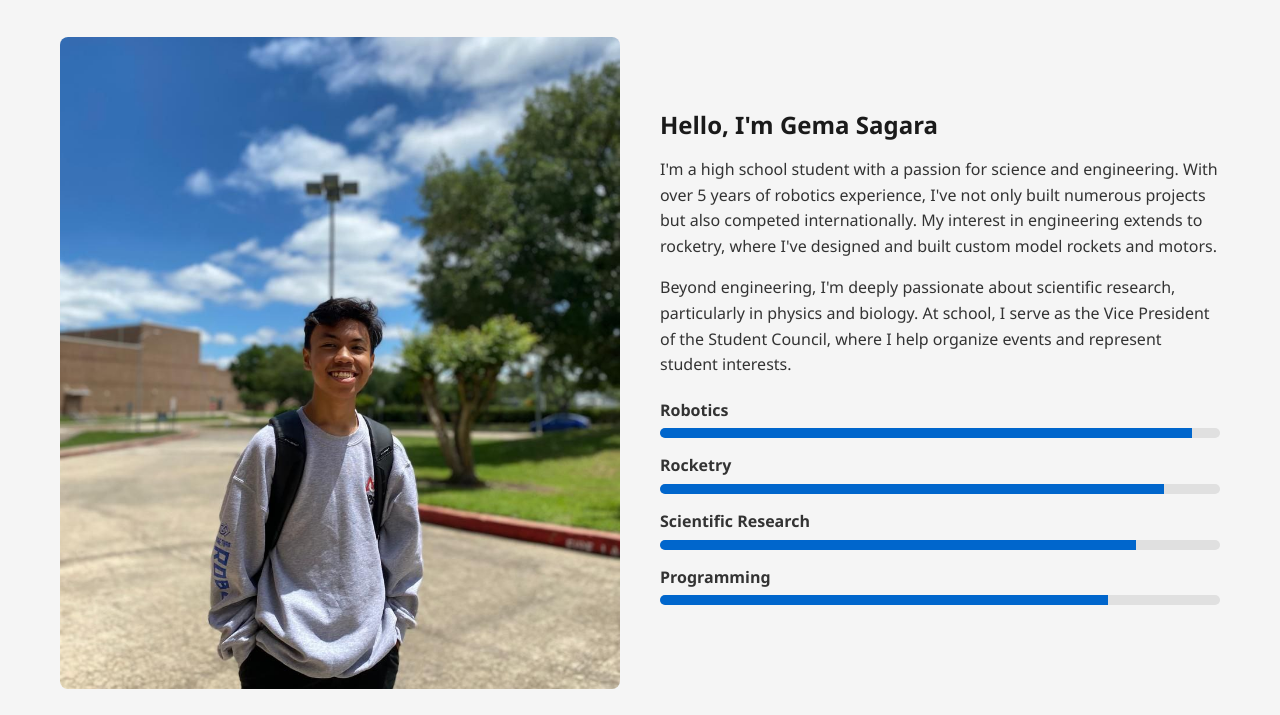
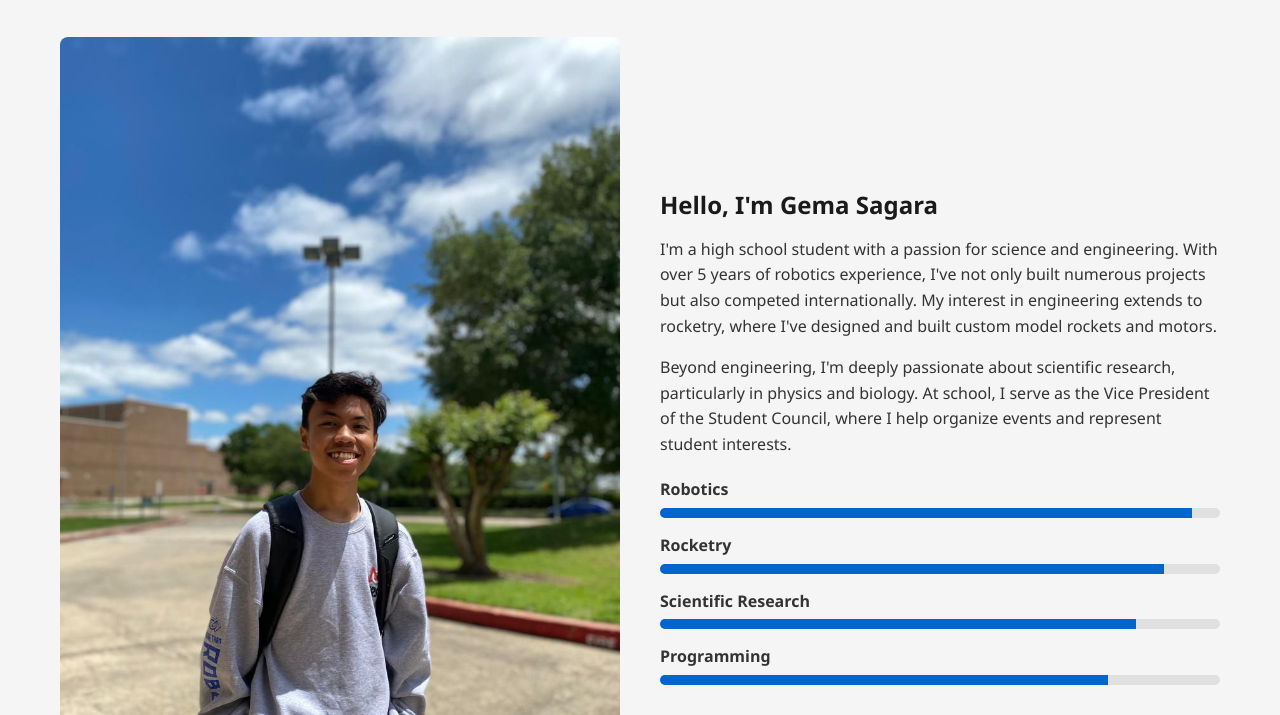
Before and after one commit to gemasagara/gemasagara.github.io, a plain HTML site: page index.html in a window 1280 px wide. Shown: the part 725-1440 px from the top of the page. Drawn offline with Linux system fonts and the light colour scheme.

Commit message:
Update index.html

```diff
--- a/index.html
+++ b/index.html
@@ -205,7 +205,7 @@
           flex: 1;
           position: relative;
           width: 100%;
-          padding-bottom: 56.25%; /* This equals 9/16 (height/width) for a 16:9 ratio */
+          padding-bottom: 70%; /* This equals 9/16 (height/width) for a 16:9 ratio */
           overflow: hidden;
         }
 
```
